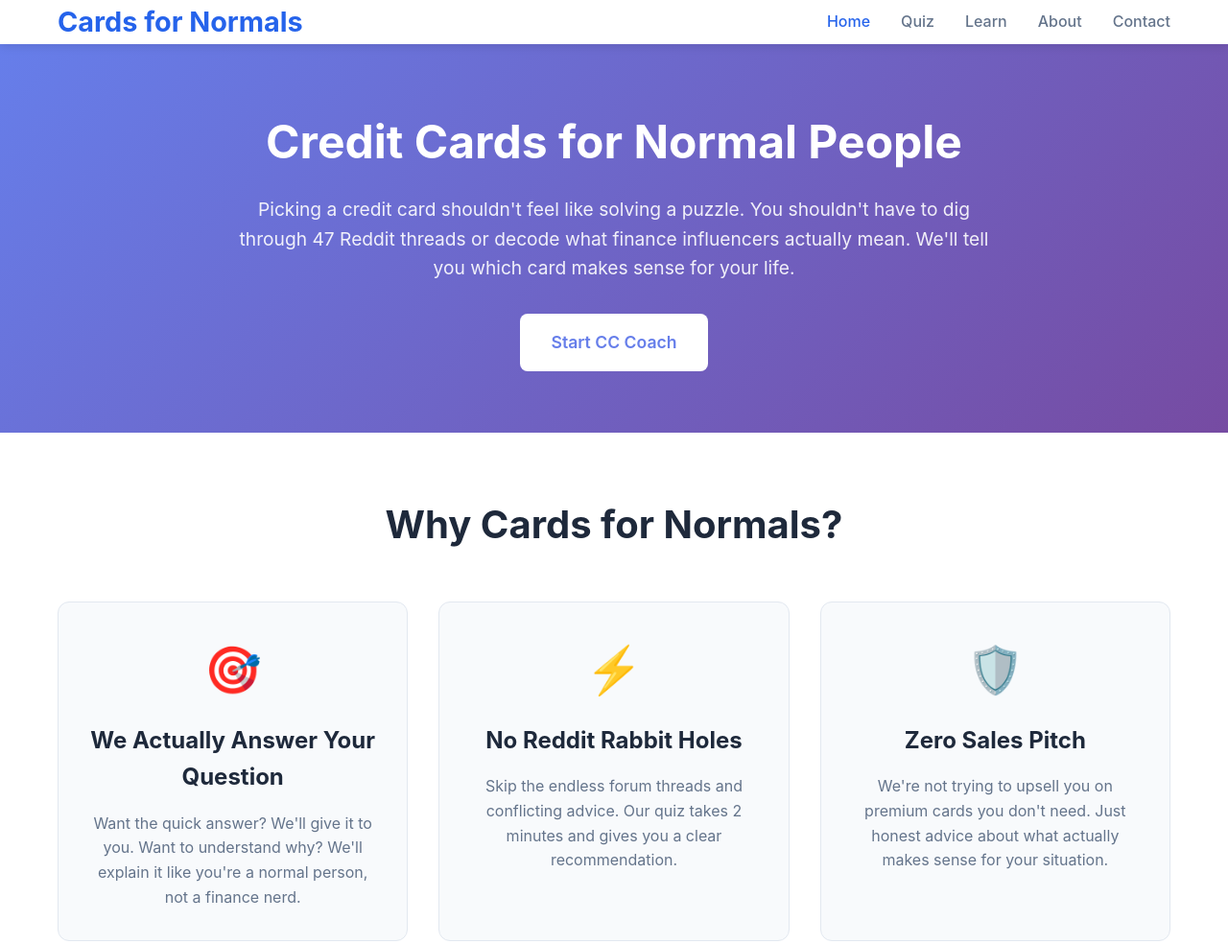
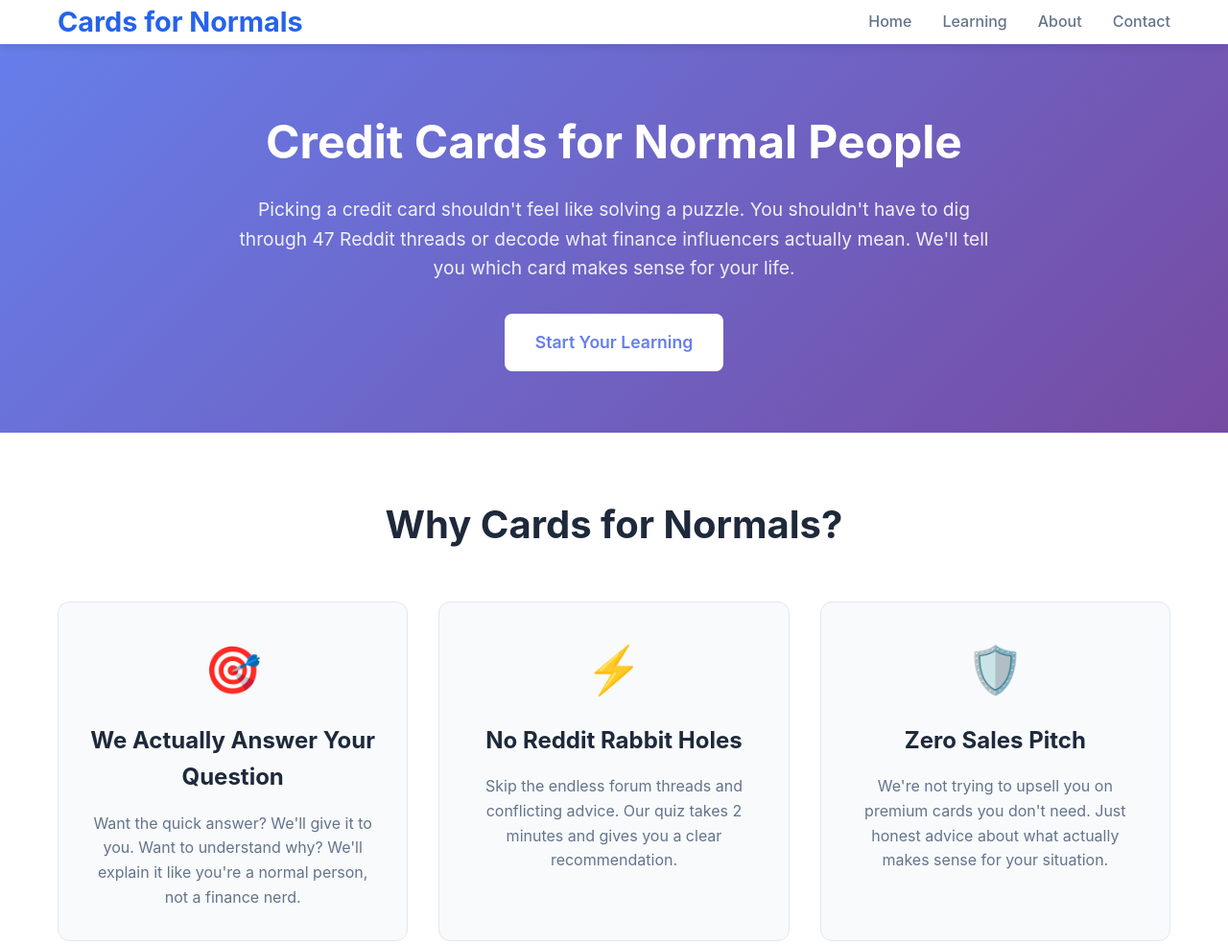
Before and after one commit to carterhedrick1/practicalrewards, a plain HTML site: page index.html in a window 1280 px wide. Shown: the top 984 px of the page at 96% size. Drawn offline with Linux system fonts and the light colour scheme; files whose address does not match are found by name.

Commit message:
header update

```diff
--- a/header.html
+++ b/header.html
@@ -13,8 +13,7 @@
             <a href="index.html" class="logo">Cards for Normals</a>
             <ul class="nav-links">
                 <li><a href="index.html">Home</a></li>
-                <li><a href="quiz.html">Quiz</a></li>
-                <li><a href="learn.html">Learn</a></li>
+                <li><a href="learning.html">Learning</a></li>
                 <li><a href="about.html">About</a></li>
                 <li><a href="contact.html">Contact</a></li>
             </ul>
--- a/index.html
+++ b/index.html
@@ -7,19 +7,8 @@
     <link rel="stylesheet" href="css/styles.css">
 </head>
 <body>
-    <!-- Header -->
-    <header>
-        <nav class="container">
-            <a href="index.html" class="logo">Cards for Normals</a>
-            <ul class="nav-links">
-                <li><a href="index.html">Home</a></li>
-                <li><a href="quiz.html">Quiz</a></li>
-                <li><a href="learn.html">Learn</a></li>
-                <li><a href="about.html">About</a></li>
-                <li><a href="contact.html">Contact</a></li>
-            </ul>
-        </nav>
-    </header>
+<div id="header-placeholder"></div>
+
 
     <!-- Hero Section -->
     <section class="hero" id="home">
@@ -27,7 +16,7 @@
             <div class="hero-content">
                 <h1>Credit Cards for Normal People</h1>
                 <p>Picking a credit card shouldn't feel like solving a puzzle. You shouldn't have to dig through 47 Reddit threads or decode what finance influencers actually mean. We'll tell you which card makes sense for your life.</p>
-                <a href="quiz.html" class="cta-button">Start CC Coach</a>
+                <a href="learning.html" class="cta-button">Start Your Learning</a>
             </div>
         </div>
     </section>
@@ -114,5 +103,12 @@
     </footer>
 
     <script src="js/scripts.js"></script>
+    <script>
+fetch('header.html')
+    .then(response => response.text())
+    .then(data => {
+        document.getElementById('header-placeholder').innerHTML = data;
+    });
+</script>
 </body>
 </html>
```
Also changed, not shown: footer.html (+1 -1 lines), learning.html (renamed from quiz.html).
